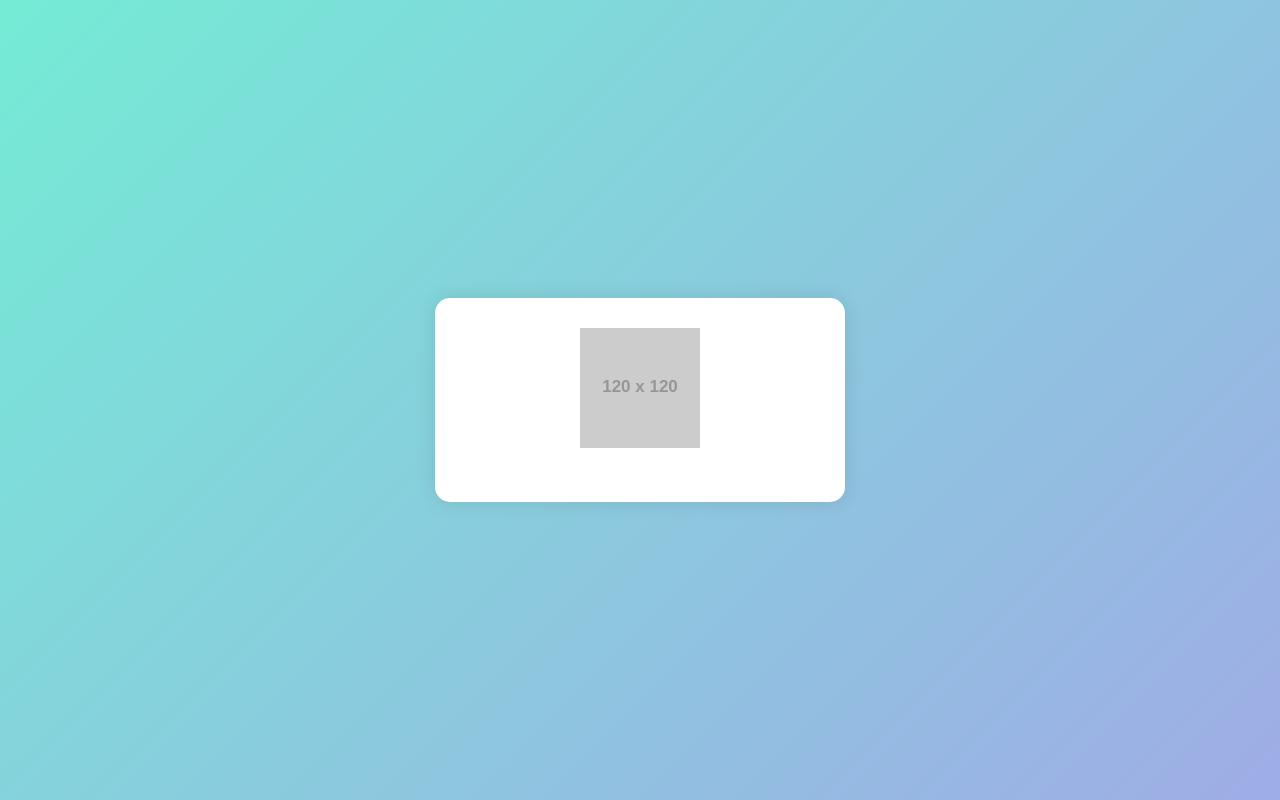
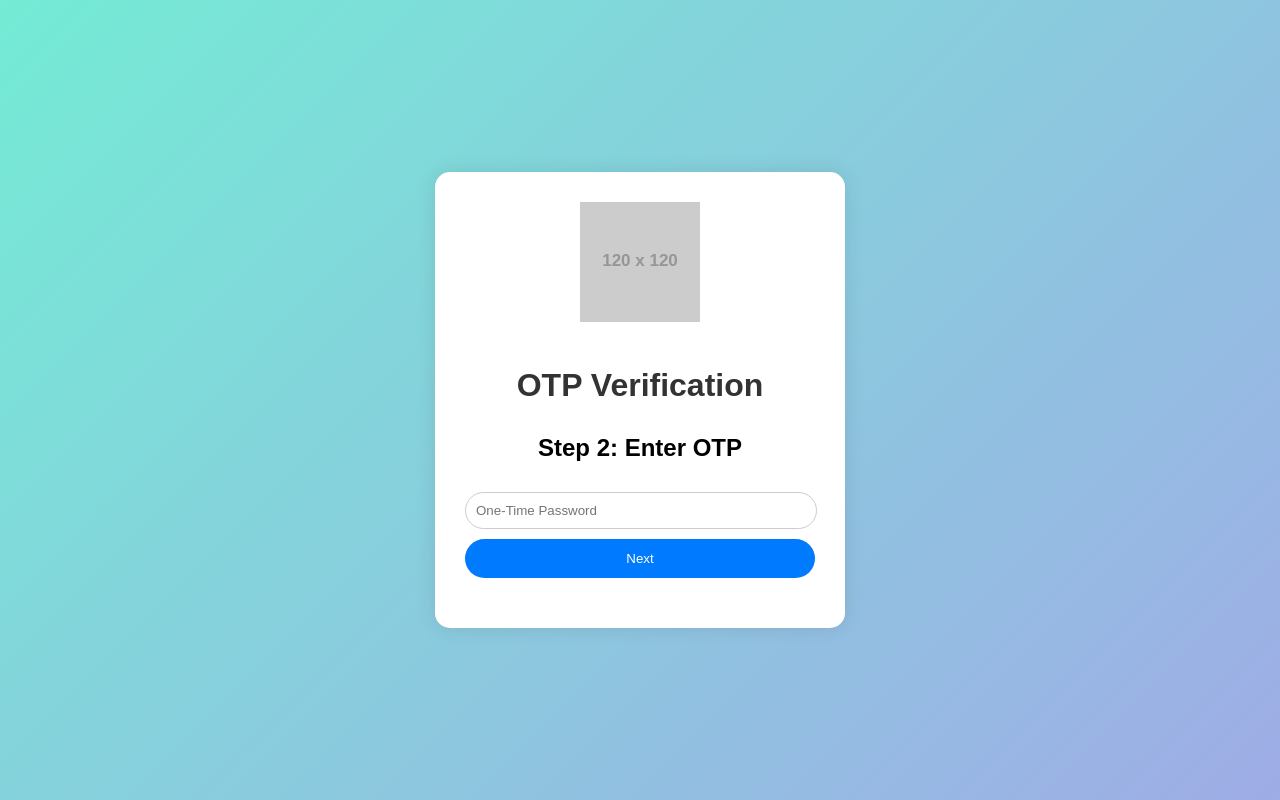
Before and after one commit to kieran-lim/kieranissupercool, a plain HTML site: page otp.html in a window 1280 px wide. Drawn offline with Linux system fonts and the light colour scheme; placeholder pictures from the web are drawn by us.

Commit message:
Update otp.html

```diff
--- a/otp.html
+++ b/otp.html
@@ -11,4 +11,15 @@
         <div class="logo">
             <img src="https://via.placeholder.com/120" alt="Bank Logo">
         </div>
-        <div class="
+        <div class="login-container">
+            <h1>OTP Verification</h1>
+            <h2>Step 2: Enter OTP</h2>
+            <input type="text" id="otp" placeholder="One-Time Password">
+            <button onclick="verifyOTP()">Next</button>
+        </div>
+        <div class="message" id="message"></div>
+    </div>
+    <audio id="sound-effect" src="https://www.soundjay.com/button/button-3.mp3" preload="auto"></audio>
+    <script src="script.js"></script>
+</body>
+</html>
```
